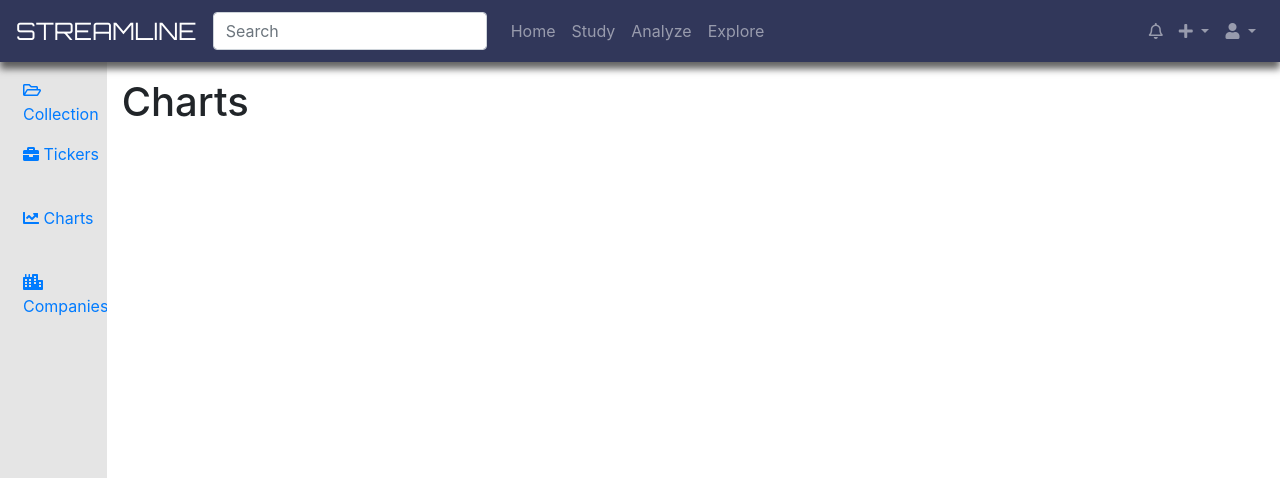
After one commit to kkarandasheva/Streamline, a Django app: page /home/charts/ in a window 1280 px wide. The commit adds this page. Shown: the top 478 px of the page. Run offline with Django 3.2, Linux system fonts and the light colour scheme; the visitor is signed in with stand-in values (Sample User, id 1); some libraries are stand-ins or nearby versions.

Commit message:
Charts, Companies pages added.

```diff
--- a/stocks/templates/stocks/home.html
+++ b/stocks/templates/stocks/home.html
@@ -17,13 +17,13 @@
                 </a>
             </li>
             <li>
-                <a class="nav-link" href="#">
+                <a class="nav-link" href="{% url 'home_charts' %}">
                     <span class="fas fa-chart-line fa-vc"></span>
                     Charts
                 </a>
             </li>
             <li>
-                <a class="nav-link" href="#">
+                <a class="nav-link" href="{% url 'home_companies' %}">
                     <span class="fas fa-city fa-vc"></span>
                     Companies
                 </a>
--- /dev/null
+++ b/stocks/templates/stocks/home_charts.html
@@ -0,0 +1,5 @@
+{% extends 'stocks/home.html' %}
+
+{% block content %}
+    <h1>Charts</h1>
+{% endblock %}
--- /dev/null
+++ b/stocks/templates/stocks/home_companies.html
@@ -0,0 +1,5 @@
+{% extends 'stocks/home.html' %}
+
+{% block content %}
+    <h1>Companies</h1>
+{% endblock %}
--- a/stocks/templates/stocks/home_tickers.html
+++ b/stocks/templates/stocks/home_tickers.html
@@ -1,9 +1,11 @@
 {% extends 'stocks/home.html' %}
 
 {% block content %}
+    <h1>Tickers</h1>
+    <br>
     {% for ticker in tickers %}
         <div class="ticker">
-            <h2><a href="">{{ ticker.name }}</a></h2>
+            <h5><a href="">{{ ticker.name }}</a></h5>
         </div>
     {% endfor %}
 {% endblock %}
--- a/stocks/urls.py
+++ b/stocks/urls.py
@@ -6,6 +6,8 @@ urlpatterns = [
     path('home/', views.home_page, name='home_page'),
     path('home/collection/', views.home_collection, name='home_collection'),
     path('home/tickers/', views.home_tickers, name='home_tickers'),
+    path('home/companies/', views.home_companies, name='home_companies'),
+    path('home/charts/', views.home_charts, name='home_charts'),
     path('study/', views.study_page, name='study_page'),
     path('analyze/', views.analyze_page, name='analyze_page'),
     path('explore/', views.explore_page, name='explore_page'),
--- a/stocks/views.py
+++ b/stocks/views.py
@@ -23,6 +23,18 @@ def home_tickers(request):
 
 
 @login_required
+def home_companies(request):
+    tickers = Ticker.objects.order_by('name')
+    return render(request, 'stocks/home_companies.html', {'tickers': tickers})
+
+
+@login_required
+def home_charts(request):
+    tickers = Ticker.objects.order_by('name')
+    return render(request, 'stocks/home_charts.html', {'tickers': tickers})
+
+
+@login_required
 def study_page(request):
     return render(request, 'stocks/study.html', {})
 
```
